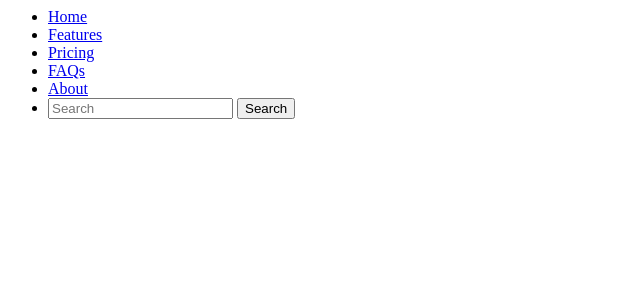
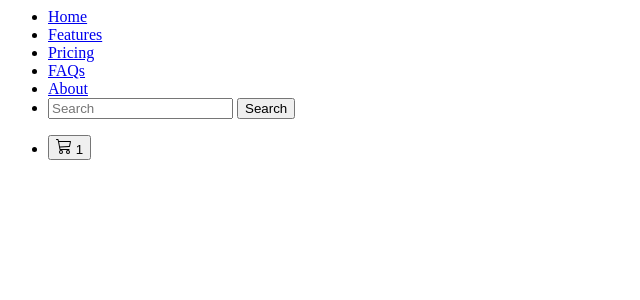
Before and after one commit to AlbanPel/RedisL2iCda, a PHP site: page /layout/menu.php in a window 1280 px wide. Shown: the top 300 px of the page, without its empty margins (0-640 px from the left). Run offline with PHP 8.4, Linux system fonts and the light colour scheme.

Commit message:
add icon cart in menu

```diff
--- a/public/data/data.php
+++ b/public/data/data.php
@@ -22,7 +22,7 @@ foreach ($books as $book) {
         'url' => $details->url,
         'pdf' => $details->pdf,
         'epub' => $details->epub,
-        'mobi' => $details->mobi,
+        'mobi' => $details->mobi
     ]);
 
 }
--- a/public/index.php
+++ b/public/index.php
@@ -8,13 +8,12 @@
     $books = newBooks();
     foreach ($books as $book) {
         $isbn13 = $book->isbn13;
-        if($redis->hExists('keyBook:' . $isbn13, 'isbn13' )) {
+        if(!$redis->hExists('keyBook:' . $isbn13, 'isbn13' )) {
             include('data/data.php');
             break;
             //echo $isbn13;
         }
     }
-
 ?>
 
 <!doctype html>
--- a/public/layout/menu.php
+++ b/public/layout/menu.php
@@ -10,4 +10,14 @@
             <button class="btn btn-outline-success" type="submit">Search</button>
         </form>
     </li>
+    <li class="nav-item px-2">
+        <button type="button" class="btn btn-info position-relative rounded-pill">
+            <svg xmlns="http://www.w3.org/2000/svg" width="16" height="16" fill="currentColor" class="bi bi-cart3" viewBox="0 0 16 16">
+                <path d="M0 1.5A.5.5 0 0 1 .5 1H2a.5.5 0 0 1 .485.379L2.89 3H14.5a.5.5 0 0 1 .49.598l-1 5a.5.5 0 0 1-.465.401l-9.397.472L4.415 11H13a.5.5 0 0 1 0 1H4a.5.5 0 0 1-.491-.408L2.01 3.607 1.61 2H.5a.5.5 0 0 1-.5-.5zM3.102 4l.84 4.479 9.144-.459L13.89 4H3.102zM5 12a2 2 0 1 0 0 4 2 2 0 0 0 0-4zm7 0a2 2 0 1 0 0 4 2 2 0 0 0 0-4zm-7 1a1 1 0 1 1 0 2 1 1 0 0 1 0-2zm7 0a1 1 0 1 1 0 2 1 1 0 0 1 0-2z"></path>
+            </svg>
+            <span class="position-absolute top-0 start-100 translate-middle badge rounded-pill bg-danger">
+                1
+            </span>
+        </button>
+    </li>
 </ul>
```
